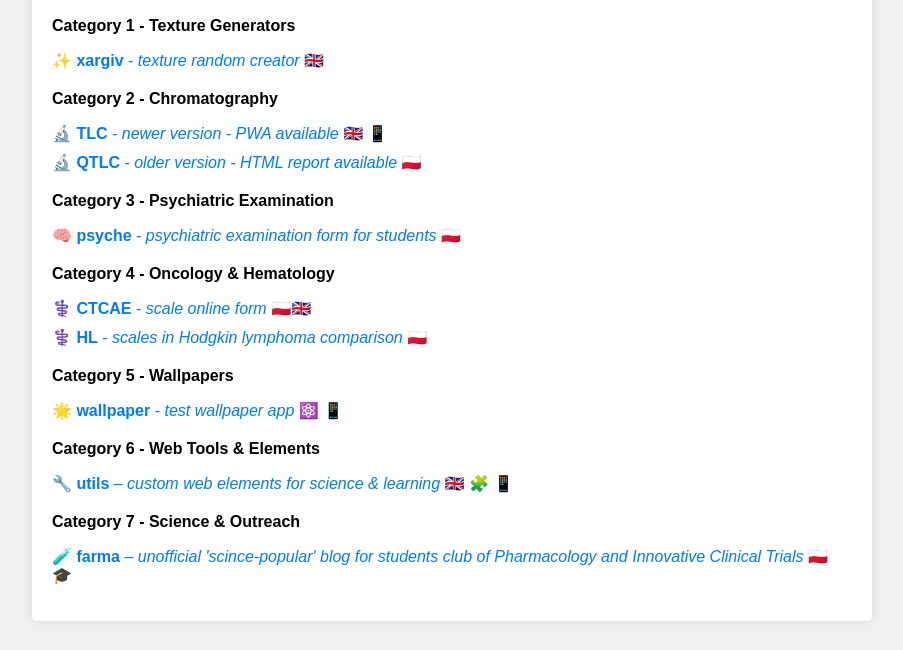
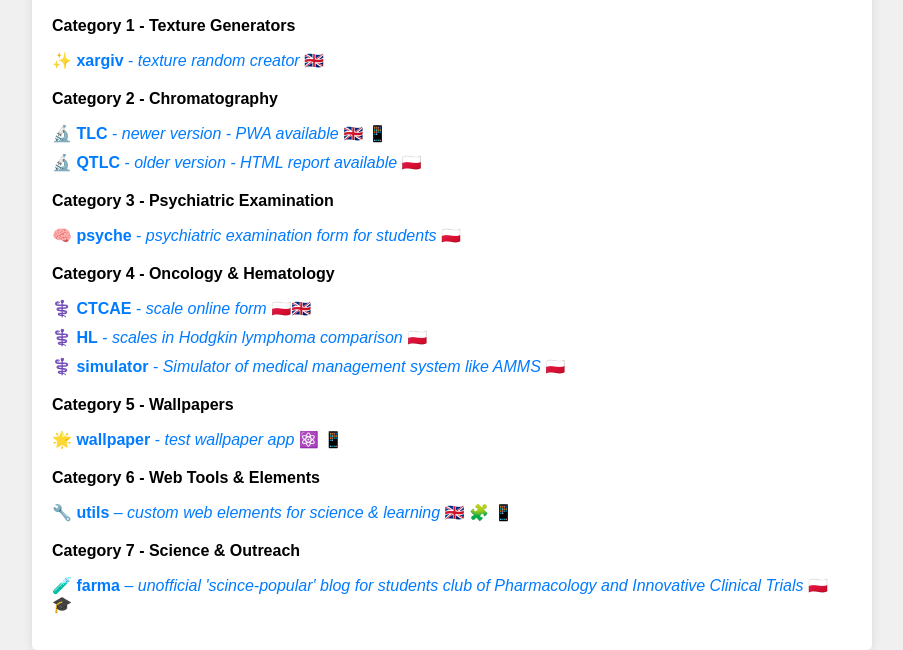
Before and after one commit to DD-moe/DD-moe.github.io, a plain HTML site: page index.html in a window 1280 px wide. Shown: the part 171-821 px from the top of the page, without its empty margins (188-1091 px from the left). Before the commit the page ends 800 px from the top, so only its background shows below. Drawn offline with Linux system fonts and the light colour scheme.

Commit message:
Update index.html

```diff
--- a/index.html
+++ b/index.html
@@ -100,6 +100,12 @@
       </a>
       <span title="Polish only">🇵🇱</span>
     </li>
+    <li>
+      <a href="https://git.1ioe.top/HL/components/AMMS.html" title="AMMS like medical system simulator">
+        <b>⚕️ simulator</b> - <i>Simulator of medical management system like AMMS</i>
+      </a>
+      <span title="Polish only">🇵🇱</span>
+    </li>
   </ul>
 
   <div class="category">Category 5 - Wallpapers</div>
```
